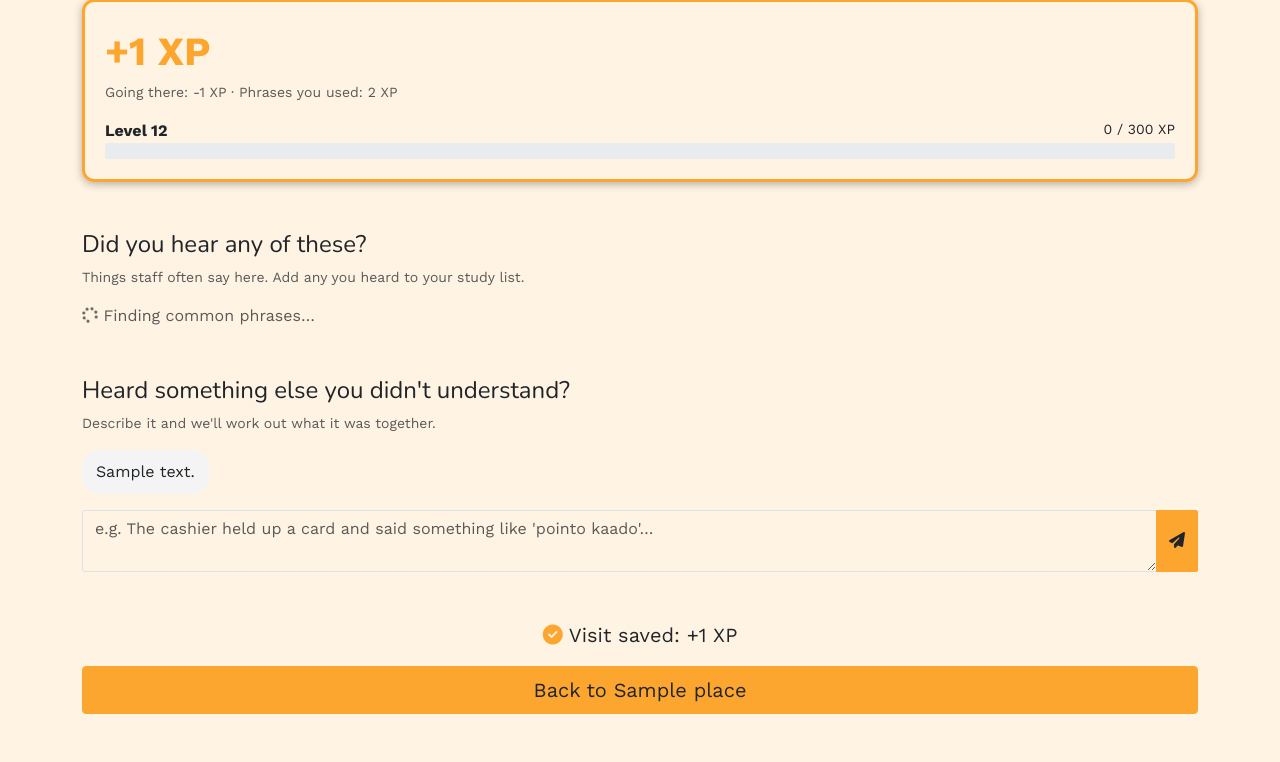
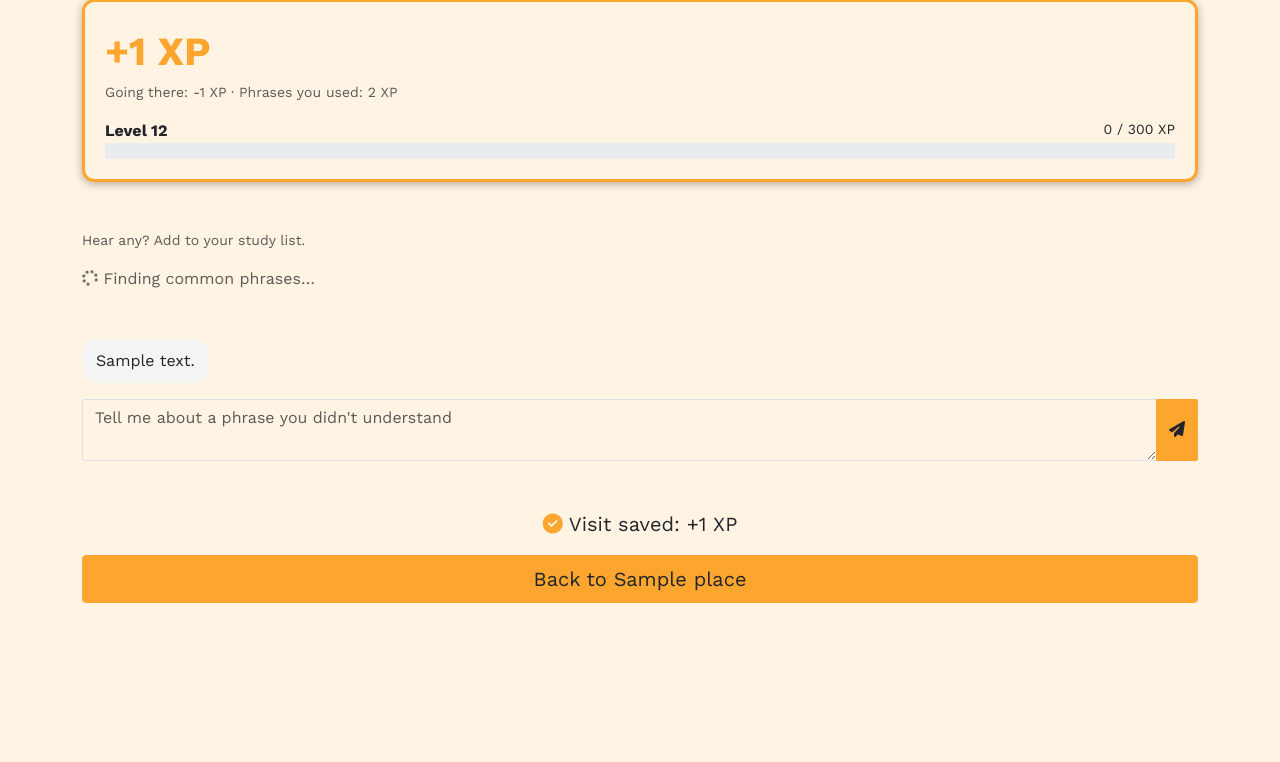
Before and after one commit to eequu1/taolao, a Rails app: page /visits/1/review in a window 1280 px wide. Shown: the part 142-904 px from the top of the page. After the commit the page ends 745 px from the top, so only its background shows below. Run offline with Rails 7, Linux system fonts and the light colour scheme; a user stored in the database is signed in; tables that the repository leaves empty hold one stand-in row (values such as "Sample post"); style sheets or scripts are compiled from the project's sources; parts of the project's set-up code (start-up, migrations or seed data) failed here and were passed over; some libraries are stand-ins or nearby versions.

Commit message:
Changed wording for better UX

```diff
--- a/app/views/places/_place_box.html.erb
+++ b/app/views/places/_place_box.html.erb
@@ -1,18 +1,16 @@
 <div class="map-popup place-card">
   <div class="place-card-info">
     <%= image_tag( place.image_url.presence || "placeholder.png", alt: place.name ) %>
-
     <div class="place-details">
       <h3><%= place.name %></h3>
-
       <div class="place-badges">
         <span class="badge level">
           Minimum Level: <%= place.minimum_level %>
         </span>
       </div>
-      <p class="mission">
+      <%# <p class="mission">
         Mission: ?
-      </p>
+      </p> %>
     </div>
   </div>
   <%= link_to place_path(place) do %>
--- a/app/views/review_messages/_form.html.erb
+++ b/app/views/review_messages/_form.html.erb
@@ -5,7 +5,7 @@
   <% end %>
   <div class="input-group">
     <%= f.text_area :content, rows: 2, class: "form-control", maxlength: Message::MAX_LENGTH, required: true,
-                              placeholder: "e.g. The cashier held up a card and said something like 'pointo kaado'…" %>
+                              placeholder: "Tell me about a phrase you didn't understand" %>
     <%= f.button class: "btn btn-warning", data: { turbo_submits_with: "…" } do %>
       <i class="fa-solid fa-paper-plane"></i><span class="visually-hidden">Send</span>
     <% end %>
--- a/app/views/visits/_rating.html.erb
+++ b/app/views/visits/_rating.html.erb
@@ -2,6 +2,6 @@
 <% if visit.reviewed? %>
   <%= render "xp_card", visit: visit, user: user %>
 <% else %>
-  <p class="text-muted mb-4">Every real visit earns XP, even the rough ones.</p>
+  <p class="text-muted mb-4">Every real visit earns XP.</p>
   <%= render "review_form", visit: visit %>
 <% end %>
--- a/app/views/visits/_review_actions.html.erb
+++ b/app/views/visits/_review_actions.html.erb
@@ -7,7 +7,7 @@
     <%= link_to "Back to #{visit.place.name}", place_path(visit.place), class: "btn btn-warning btn-lg w-100" %>
   <% else %>
     <%# Outside the rating form (the chat form sits in between), so it points at it by id %>
-    <%= button_tag "Save my visit", type: :submit, form: "review-form", class: "btn btn-warning btn-lg w-100",
+    <%= button_tag "Done", type: :submit, form: "review-form", class: "btn btn-warning btn-lg w-100",
                                     data: { turbo_submits_with: "Saving…" } %>
   <% end %>
 </section>
--- a/app/views/visits/review.html.erb
+++ b/app/views/visits/review.html.erb
@@ -1,27 +1,20 @@
 <% content_for :title, "Review: #{@visit.place.name}" %>
-
 <div class="container review my-4">
   <h2 class="mb-1">You went to <%= @visit.place.name %>!</h2>
-
   <%# 1. How it went: the form, or the XP it earned once submitted %>
   <%# Replaced by update.turbo_stream.erb on submit, so the rest of the page stays as it is %>
   <section id="rating" class="mb-5">
     <%= render "rating", visit: @visit, user: current_user %>
   </section>
-
   <%# 2. Staff phrases they may have heard (AI, loaded after the page) %>
   <section id="suggestions" class="mb-5">
-    <h4>Did you hear any of these?</h4>
-    <p class="small text-muted">Things staff often say here. Add any you heard to your study list.</p>
+    <p class="small text-muted">Hear any? Add to your study list.</p>
     <%= turbo_frame_tag "phrase-suggestions", src: phrase_suggestions_visit_path(@visit), loading: :lazy do %>
       <p class="text-muted"><i class="fa-solid fa-spinner fa-spin"></i> Finding common phrases…</p>
     <% end %>
   </section>
-
   <%# 3. Chat to work out anything else they heard %>
   <section id="chat" class="mb-5">
-    <h4>Heard something else you didn't understand?</h4>
-    <p class="small text-muted">Describe it and we'll work out what it was together.</p>
     <%# AI replies arrive here from AiMessageJob %>
     <%= turbo_stream_from @visit, :review_chat %>
     <div id="chat-messages" class="chat-messages">
@@ -29,7 +22,6 @@
     </div>
     <%= render "review_messages/form", visit: @visit %>
   </section>
-
   <%# 4. "Save my visit" (submits the rating form above), then a way back to the place %>
   <%= render "review_actions", visit: @visit %>
 </div>
```
Also changed, not shown: app/views/visits/_review_form.html.erb (+10 -7 lines).
